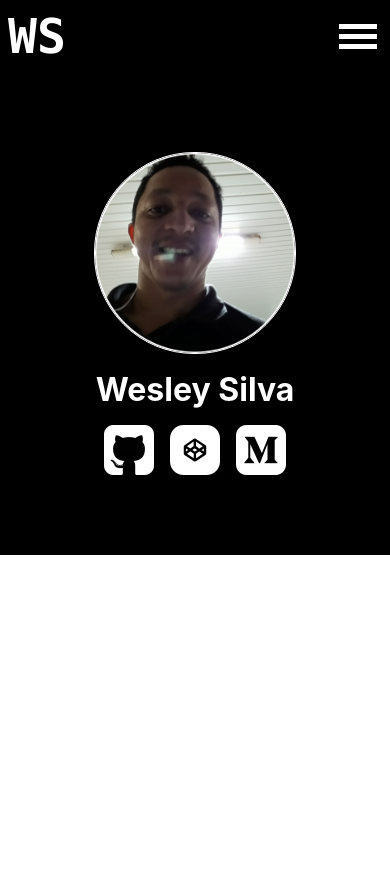
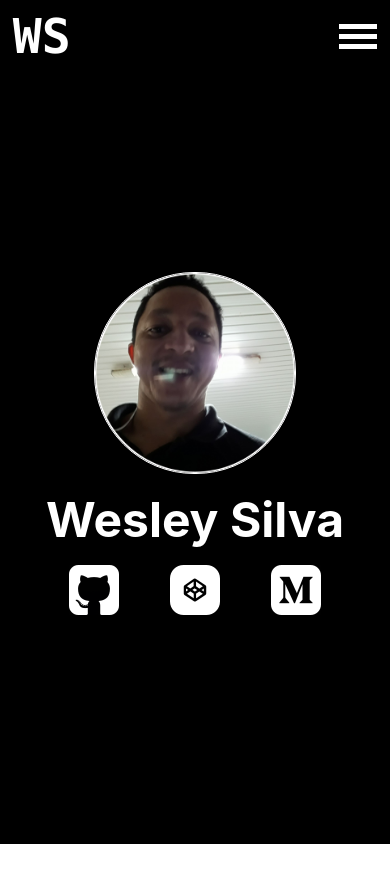
Before and after one commit to wesleydeveloper/wesleydeveloper.github.io, a plain HTML site: page index.html in a window 390 px wide. Shown: the top 882 px of the page. Drawn offline with Linux system fonts and the light colour scheme.

Commit message:
ajustando o breakpoint xl e remontando a capa

```diff
--- a/assets/css/main.css
+++ b/assets/css/main.css
@@ -57,6 +57,8 @@ header {
   position: relative;
   background-color: var(--black);
   color: var(--white);
+  min-height: 100vh;
+  width: 100%;
 }
 section h2{
   text-align: center;
@@ -81,6 +83,7 @@ main>section{
   font-weight: 900;
   color: var(--white);
   z-index: 11;
+  margin-left: 0.3rem;
 }
 
 .nav {
@@ -174,27 +177,31 @@ main>section{
   transform: translate3d(0, 0, 0) scale(0.1, 1);
 }
 .hero{
-  width: 100%;
-  display: flex;
-  flex-direction: column;
-  justify-content: center;
-  align-items: center;
-  margin-top: 5rem;
-  padding-bottom: 5rem;
+  display: block;
+  position: absolute;
+  width: 300px;
+  height: 500px;
+  top: 50%;
+  left: 50%;
+  margin: -150px 0 0 -150px;
 }
 .hero>img{
   width: 200px;
   height: 200px;
   border: 1px solid var(--white);
   border-radius: 100px;
+  margin: 0 auto;
 }
 .hero h1{
   padding: 1rem 0;
+  text-align: center;
+  font-size: 3rem;
 }
 .hero div ul{
   display: flex;
   justify-content: space-between;
   flex-wrap: wrap;
+  margin: 0 1rem;
 }
 .hero div ul li{
   margin-left: 0.5rem;
@@ -525,3 +532,19 @@ footer p img{
     padding: unset;
   }
 }
+
+@media(min-width: 1200px){
+  .brand{
+    margin-left: 2rem;
+    margin-top: 1rem;
+  }
+  .nav{
+    margin-right: 1rem;
+  }
+  #about div div img{
+    width: 83px;
+    height: 83px;
+  }
+
+
+}
```
